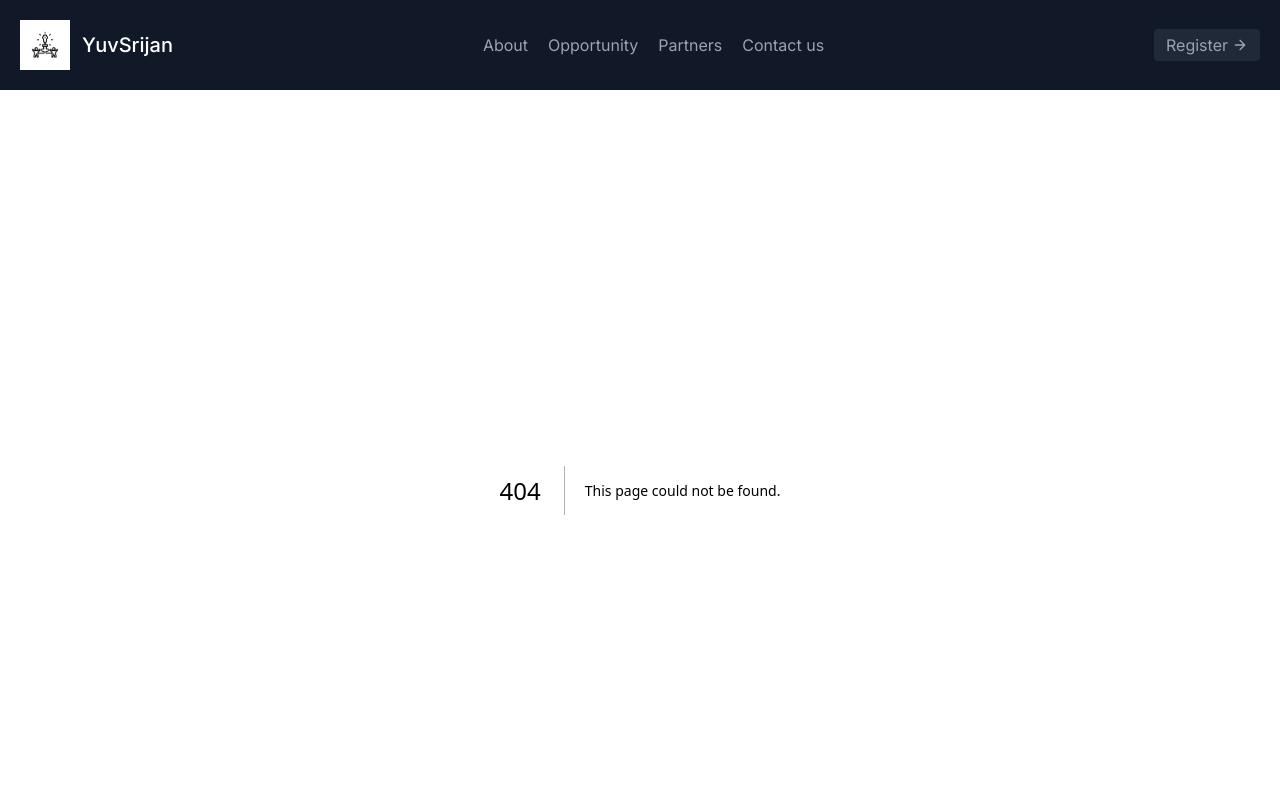
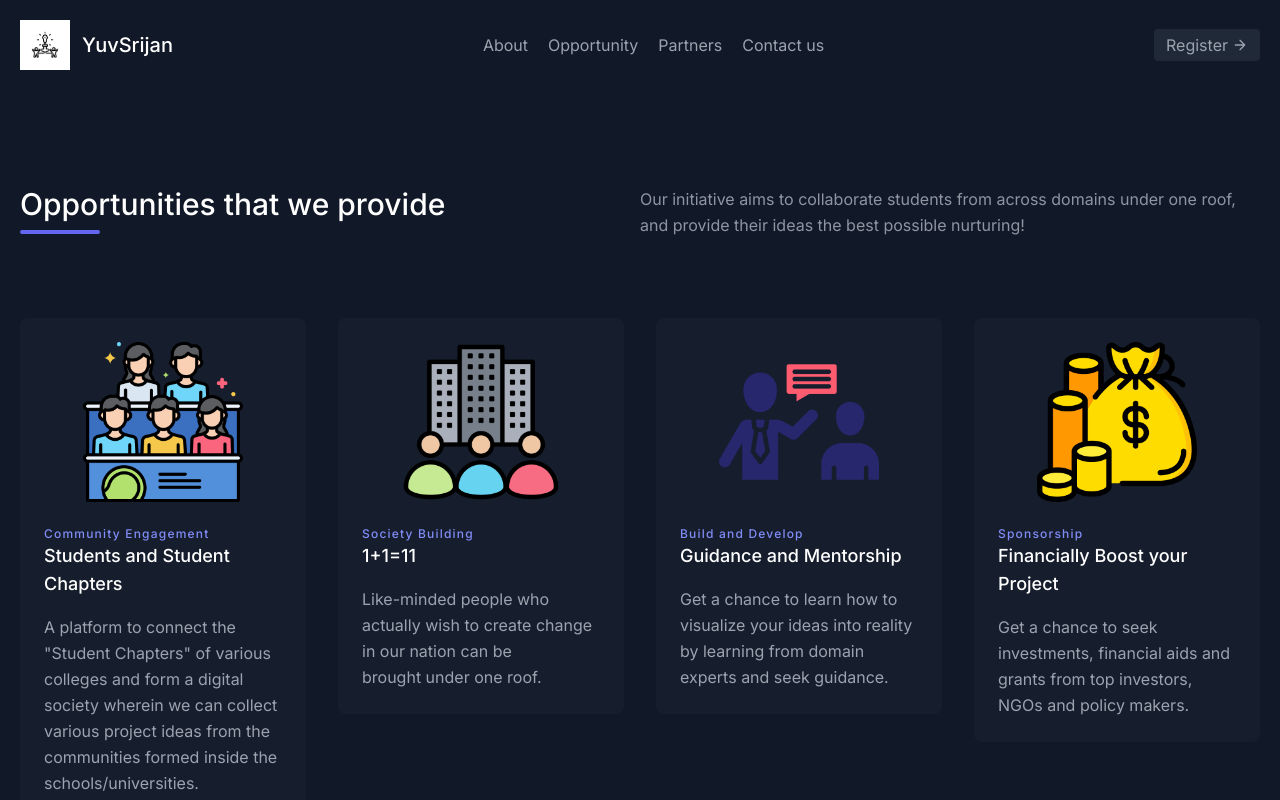
Before and after one commit to Kashish-20/YuvSrijan-master, a Next.js app: page /opportunities in a window 1280 px wide. Before the commit this address had no page. Shown: the top 800 px of the page. Built offline with nearby package versions, Linux system fonts and the light colour scheme.

Commit message:
Add files via upload

```diff
--- /dev/null
+++ b/app/opportunities/page.jsx
@@ -0,0 +1,54 @@
+import React from 'react'
+
+const page = () => {
+  return (
+<section className="text-gray-400 body-font bg-gray-900">
+  <div className="container px-5 py-24 mx-auto">
+    <div className="flex flex-wrap w-full mb-20">
+      <div className="lg:w-1/2 w-full mb-6 lg:mb-0">
+        <h1 className="sm:text-3xl text-2xl font-medium title-font mb-2 text-white">Opportunities that we provide</h1>
+        <div className="h-1 w-20 bg-indigo-500 rounded"></div>
+      </div>
+      <p className="lg:w-1/2 w-full leading-relaxed text-gray-400 text-opacity-90">Our initiative aims to collaborate students from across domains under one roof, and provide their ideas the best possible nurturing!</p>
+    </div>
+    <div className="flex flex-wrap -m-4">
+      <div className="xl:w-1/4 md:w-1/2 p-4">
+        <div className="bg-gray-800 bg-opacity-40 p-6 rounded-lg">
+          <img className="h-40 rounded w-full object-cover object-center mb-6" src="ICON1.png" alt="content" style={{objectFit:"contain"}}/>
+          <h3 className="tracking-widest text-indigo-400 text-xs font-medium title-font">Community Engagement</h3>
+          <h2 className="text-lg text-white font-medium title-font mb-4">Students and Student Chapters</h2>
+          <p className="leading-relaxed text-base">A platform to connect the "Student Chapters" of various colleges and form a digital society wherein we can collect various project ideas from the communities formed inside the schools/universities.
+</p>
+        </div>
+      </div>
+      <div className="xl:w-1/4 md:w-1/2 p-4">
+        <div className="bg-gray-800 bg-opacity-40 p-6 rounded-lg">
+          <img className="h-40 rounded w-full object-cover object-center mb-6" src="icon2.png" alt="content" style={{objectFit:"contain"}}/>
+          <h3 className="tracking-widest text-indigo-400 text-xs font-medium title-font">Society Building</h3>
+          <h2 className="text-lg text-white font-medium title-font mb-4">1+1=11</h2>
+          <p className="leading-relaxed text-base">Like-minded people who actually wish to create change in our nation can be brought under one roof.</p>
+        </div>
+      </div>
+      <div className="xl:w-1/4 md:w-1/2 p-4">
+        <div className="bg-gray-800 bg-opacity-40 p-6 rounded-lg">
+          <img className="h-40 rounded w-full object-cover object-center mb-6" src="icon3.png" alt="content" style={{objectFit:"contain"}}/>
+          <h3 className="tracking-widest text-indigo-400 text-xs font-medium title-font">Build and Develop</h3>
+          <h2 className="text-lg text-white font-medium title-font mb-4">Guidance and Mentorship</h2>
+          <p className="leading-relaxed text-base">Get a chance to learn how to visualize your ideas into reality by learning from domain experts and seek guidance.</p>
+        </div>
+      </div>
+      <div className="xl:w-1/4 md:w-1/2 p-4">
+        <div className="bg-gray-800 bg-opacity-40 p-6 rounded-lg">
+          <img className="h-40 rounded w-full object-cover object-center mb-6" src="icon4.png" alt="content" style={{objectFit:"contain"}}/>
+          <h3 className="tracking-widest text-indigo-400 text-xs font-medium title-font">Sponsorship</h3>
+          <h2 className="text-lg text-white font-medium title-font mb-4">Financially Boost your Project</h2>
+          <p className="leading-relaxed text-base">Get a chance to seek investments, financial aids and grants from top investors, NGOs and policy makers. </p>
+        </div>
+      </div>
+    </div>
+  </div>
+</section>
+  )
+}
+
+export default page
```
